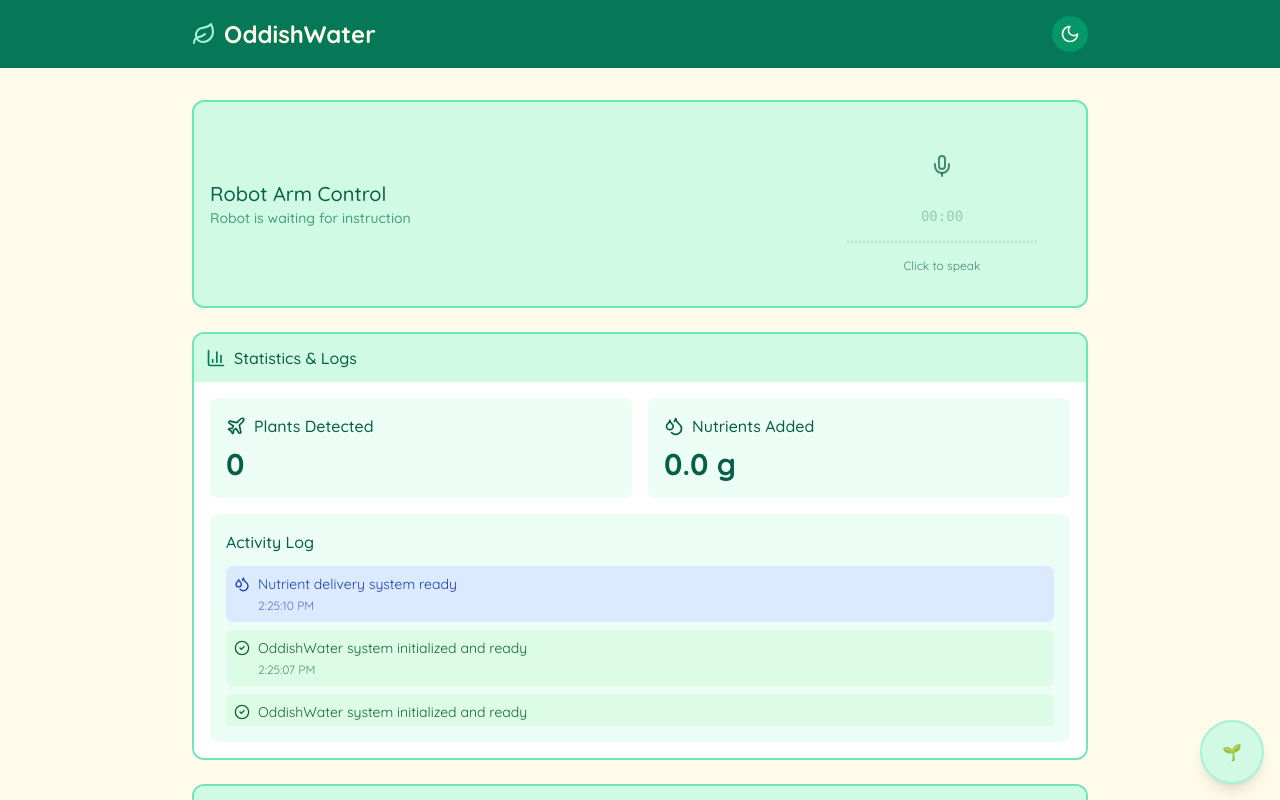
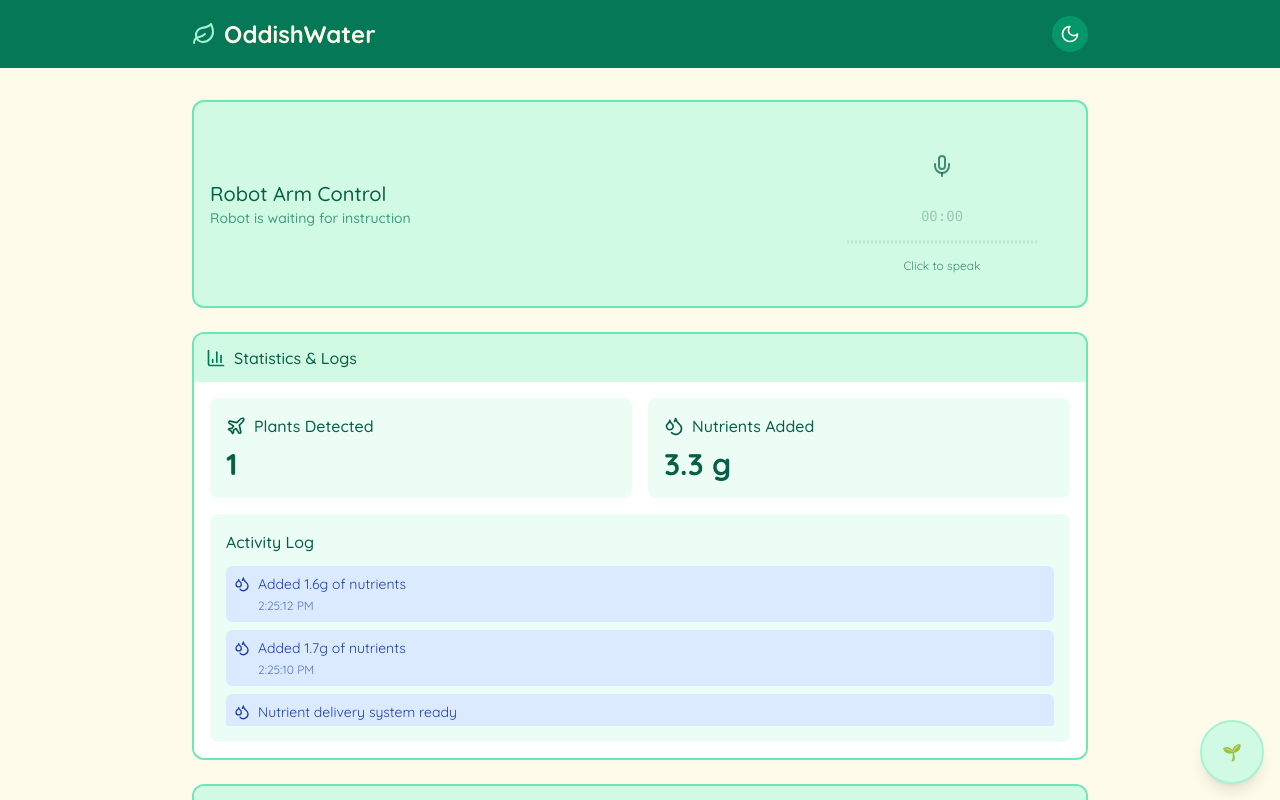
Before and after one commit to alexakayman/OddishWater, a React (Vite) app: page / in a window 1280 px wide. Shown: the top 800 px of the page. Built offline with nearby package versions, Linux system fonts and the light colour scheme.

Commit message:
plant detection

```diff
--- a/src/components/stats/StatsPanel.tsx
+++ b/src/components/stats/StatsPanel.tsx
@@ -9,27 +9,33 @@ const StatsPanel: React.FC = () => {
   const [nutrientsAmount, setNutrientsAmount] = useState(0);
 
   useEffect(() => {
-    // Start incrementing stats immediately
-    const interval = setInterval(() => {
-      if (Math.random() > 0.7 && plantCount < 1) {
-        setPlantCount((prev) => prev + 1);
+    // Initial quick detection
+    const initialTimeout = setTimeout(() => {
+      if (plantCount < 1) {
+        setPlantCount(1);
         addLog({
           type: "plant",
           message: "Plant detected in the environment",
           timestamp: new Date(),
         });
       }
+    }, 1000);
 
-      const newNutrients = Math.random() * 5;
+    // Start incrementing stats immediately with shorter interval
+    const interval = setInterval(() => {
+      const newNutrients = Math.random() * 2; // Smaller increments
       setNutrientsAmount((prev) => prev + newNutrients);
       addLog({
         type: "nutrients",
         message: `Added ${newNutrients.toFixed(1)}g of nutrients`,
         timestamp: new Date(),
       });
-    }, 5000);
+    }, 2000); // Shorter interval
 
-    return () => clearInterval(interval);
+    return () => {
+      clearTimeout(initialTimeout);
+      clearInterval(interval);
+    };
   }, [plantCount, addLog]);
 
   return (
```
